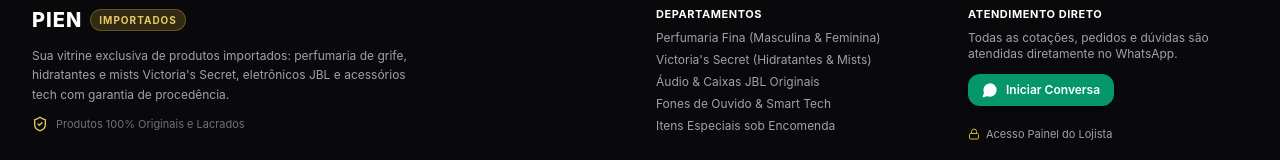
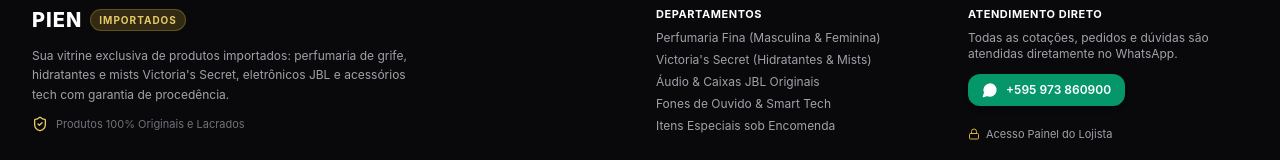
Before and after one commit to icarovalentin/pien-importados, a Next.js app: page / in a window 1280 px wide. Shown: the part 3140-3300 px from the top of the page. Built offline with nearby package versions, Linux system fonts and the light colour scheme.

Commit message:
feat: configure official WhatsApp contact +595 973 860900

```diff
--- a/src/components/Footer.tsx
+++ b/src/components/Footer.tsx
@@ -53,7 +53,7 @@ export function Footer() {
             <p className="text-zinc-600 dark:text-zinc-400 text-xs">
               Todas as cotações, pedidos e dúvidas são atendidas diretamente no WhatsApp.
             </p>
-            <div className="pt-1">
+            <div className="pt-1 flex flex-col gap-1.5 items-start">
               <a
                 href={supportUrl}
                 target="_blank"
@@ -61,7 +61,7 @@ export function Footer() {
                 className="inline-flex items-center gap-2 px-3.5 py-2 rounded-xl bg-emerald-600 hover:bg-emerald-500 text-white font-semibold text-xs shadow-md transition-all"
               >
                 <MessageCircle className="w-4 h-4 fill-white" />
-                <span>Iniciar Conversa</span>
+                <span>+595 973 860900</span>
               </a>
             </div>
 
--- a/src/data/products.ts
+++ b/src/data/products.ts
@@ -1,6 +1,7 @@
 import { Product } from '@/types/product';
 
-export const STORE_PHONE_NUMBER = '5511999999999'; // Número do WhatsApp (configurável)
+export const STORE_PHONE_NUMBER = '595973860900'; // Número do WhatsApp Pien Importados
+export const STORE_PHONE_DISPLAY = '+595 973 860900';
 
 export const PRODUCTS: Product[] = [
   // --- PERFUMES ---
```
Also changed, not shown: 1 other file (tests, documents, lock files or other folders).
